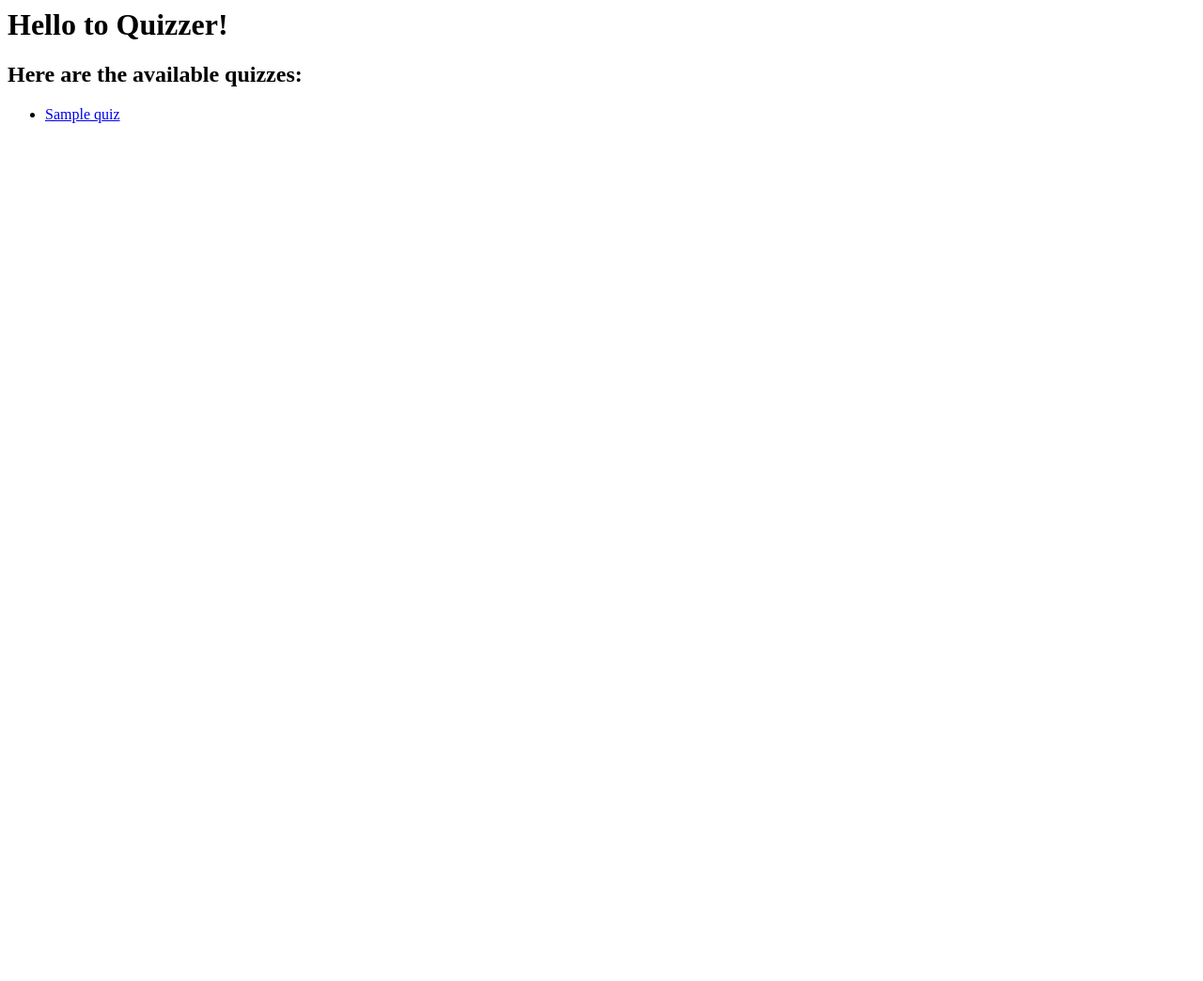
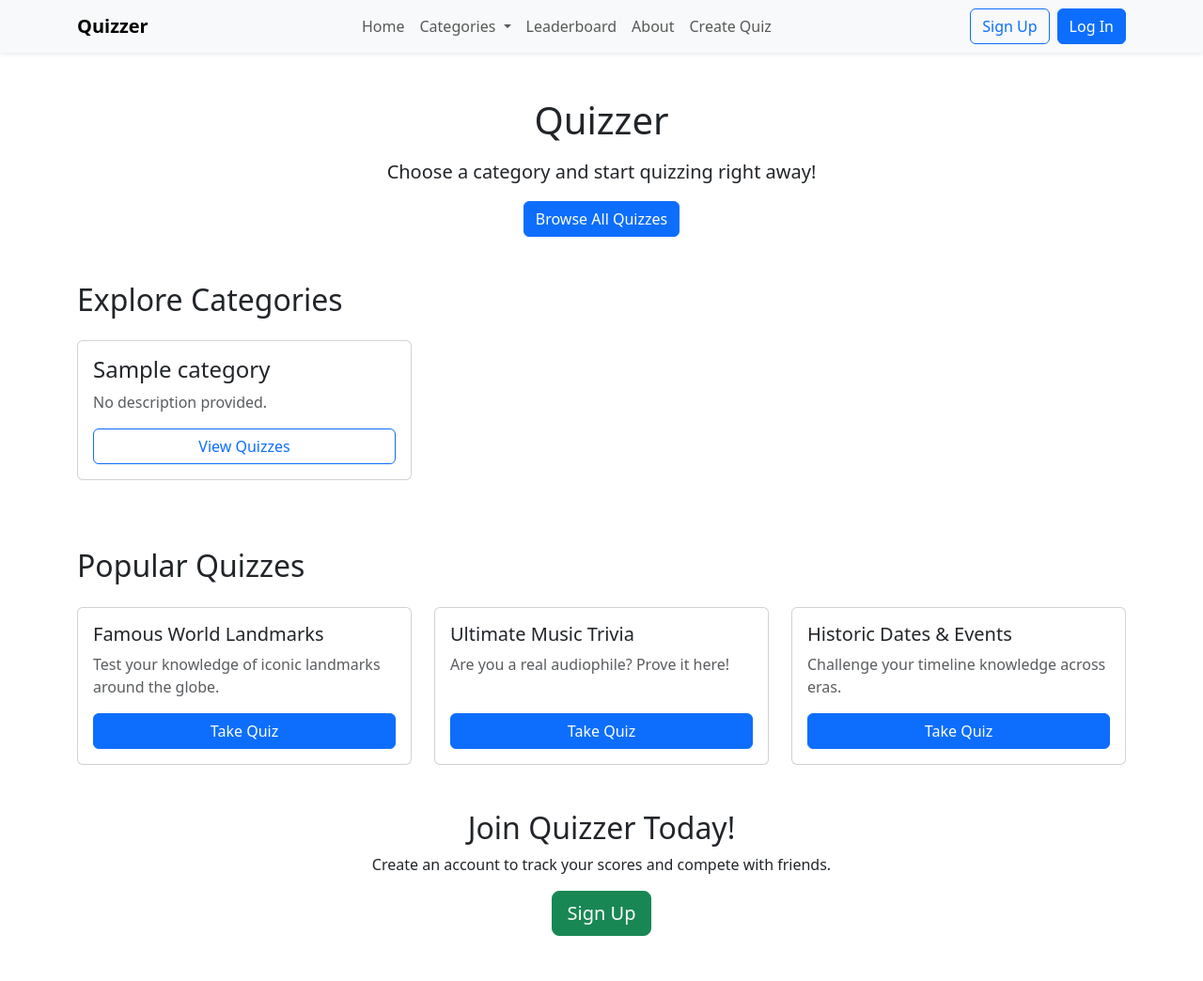
Before and after one commit to CezaryKlimczuk/quizzer, a Django app: page / in a window 1280 px wide. Shown: the whole page at 94% size. Before the commit the page ends 131 px from the top, so only its background shows below. Run offline with Django 5.2, Linux system fonts and the light colour scheme; tables that the repository leaves empty hold one stand-in row (values such as "Sample post").

Commit message:
First attempt at the main webpage

```diff
--- a/quizzes/templates/index.html
+++ b/quizzes/templates/index.html
@@ -1,9 +1,115 @@
-<h1>Hello to Quizzer!</h1>
+{% load static %}
 
-<h2>Here are the available quizzes:</h2>
+{% block content %}
+  <!-- Include navbar if not in base.html -->
+  {% include 'navbar.html' %}
 
-<ul>
-    {% for quiz in quizzes %}
-        <li><a href="quiz/{{ quiz.id }}">{{ quiz.name }}</a></li>
+  <!-- Simple Header Section -->
+  <div class="container text-center mt-5">
+    <h1 class="mb-3">Quizzer</h1>
+    <p class="lead">Choose a category and start quizzing right away!</p>
+    <a class="btn btn-primary" href="{% url 'index' %}">
+      Browse All Quizzes
+    </a>
+  </div>
+
+  <!-- Custom CSS for Hover Effects -->
+  <style>
+    /* Simple scale-up effect when hovering over cards */
+    .card-hover:hover {
+      transform: scale(1.08);
+      transition: transform 0.2s ease;
+      box-shadow: 0 8px 20px rgba(0,0,0,0.1);
+    }
+    /* Slight color change on buttons */
+    .btn-animate:hover {
+      background-color: #0056b3; /* darker shade of Bootstrap primary */
+      border-color: #004a9f;
+    }
+  </style>
+
+  <!-- Dynamic Categories Section -->
+  <div class="container my-5">
+  <h2 class="mb-4">Explore Categories</h2>
+  <div class="row">
+    {% for category in categories %}
+      <div class="col-md-4 mb-4">
+        <div class="card h-100 card-hover">
+          <div class="card-body d-flex flex-column">
+            <!-- Example: Using Bootstrap Icons (bi-globe, bi-book, etc.) -->
+            <h4 class="card-title">
+              <i class="bi bi-globe2 mr-2"></i>
+              {{ category.name }}
+            </h4>
+            <p class="card-text text-muted flex-grow-1">
+              {{ category.description|default:"No description provided." }}
+            </p>
+            <!-- Link still points to index; update later when category detail pages exist -->
+            <a href="{% url 'index' %}" class="btn btn-outline-primary mt-auto btn-animate">
+              View Quizzes
+            </a>
+          </div>
+        </div>
+      </div>
+    {% empty %}
+      <p class="text-muted">No categories found.</p>
     {% endfor %}
-</ul>
+  </div>
+</div>
+
+  <!-- Popular Quizzes (Optional: placeholder content) -->
+  <div class="container my-5">
+  <h2 class="mb-4">Popular Quizzes</h2>
+  <div class="row row-cols-1 row-cols-md-3 g-4">
+    <!-- Example: Three quizzes, each in a separate column -->
+    <div class="col">
+      <div class="card card-hover h-100">
+        <div class="card-body d-flex flex-column">
+          <h5 class="card-title">Famous World Landmarks</h5>
+          <p class="card-text text-muted flex-grow-1">
+            Test your knowledge of iconic landmarks around the globe.
+          </p>
+          <a href="{% url 'index' %}" class="btn btn-primary mt-auto btn-animate">
+            Take Quiz
+          </a>
+        </div>
+      </div>
+    </div>
+    <div class="col">
+      <div class="card card-hover h-100">
+        <div class="card-body d-flex flex-column">
+          <h5 class="card-title">Ultimate Music Trivia</h5>
+          <p class="card-text text-muted flex-grow-1">
+            Are you a real audiophile? Prove it here!
+          </p>
+          <a href="{% url 'index' %}" class="btn btn-primary mt-auto btn-animate">
+            Take Quiz
+          </a>
+        </div>
+      </div>
+    </div>
+    <div class="col">
+      <div class="card card-hover h-100">
+        <div class="card-body d-flex flex-column">
+          <h5 class="card-title">Historic Dates & Events</h5>
+          <p class="card-text text-muted flex-grow-1">
+            Challenge your timeline knowledge across eras.
+          </p>
+          <a href="{% url 'index' %}" class="btn btn-primary mt-auto btn-animate">
+            Take Quiz
+          </a>
+        </div>
+      </div>
+    </div>
+  </div>
+</div>
+
+  <!-- Call to Action / Sign Up -->
+  <div class="container text-center my-5">
+    <h2>Join Quizzer Today!</h2>
+    <p>Create an account to track your scores and compete with friends.</p>
+    <a href="{% url 'index' %}" class="btn btn-success btn-lg btn-animate">
+      Sign Up
+    </a>
+  </div>
+{% endblock content %}
--- a/quizzes/views.py
+++ b/quizzes/views.py
@@ -1,11 +1,11 @@
 from django.shortcuts import render
 
-from .models import Quiz, Question
+from .models import Category, Question
 
 # Create your views here.
 def index(request):
-    quizes = Quiz.objects.all()
-    return render(request, 'index.html', context={'quizzes': quizes})
+    categories = Category.objects.all()
+    return render(request, 'index.html', {'categories': categories})
 
 def quiz(request, quiz_id: int):
     quiz_questions = Question.objects.filter(quiz=quiz_id)
```
